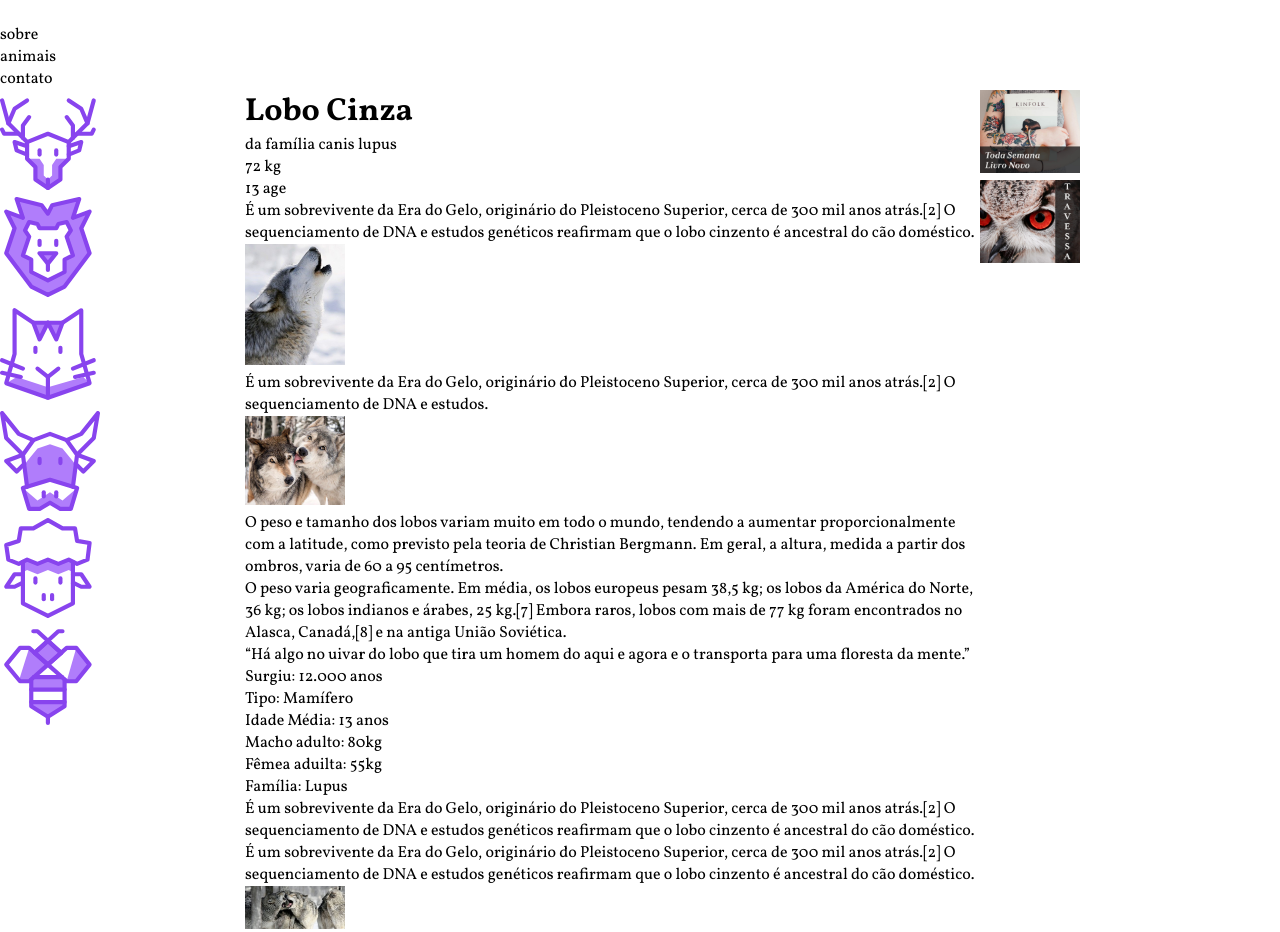
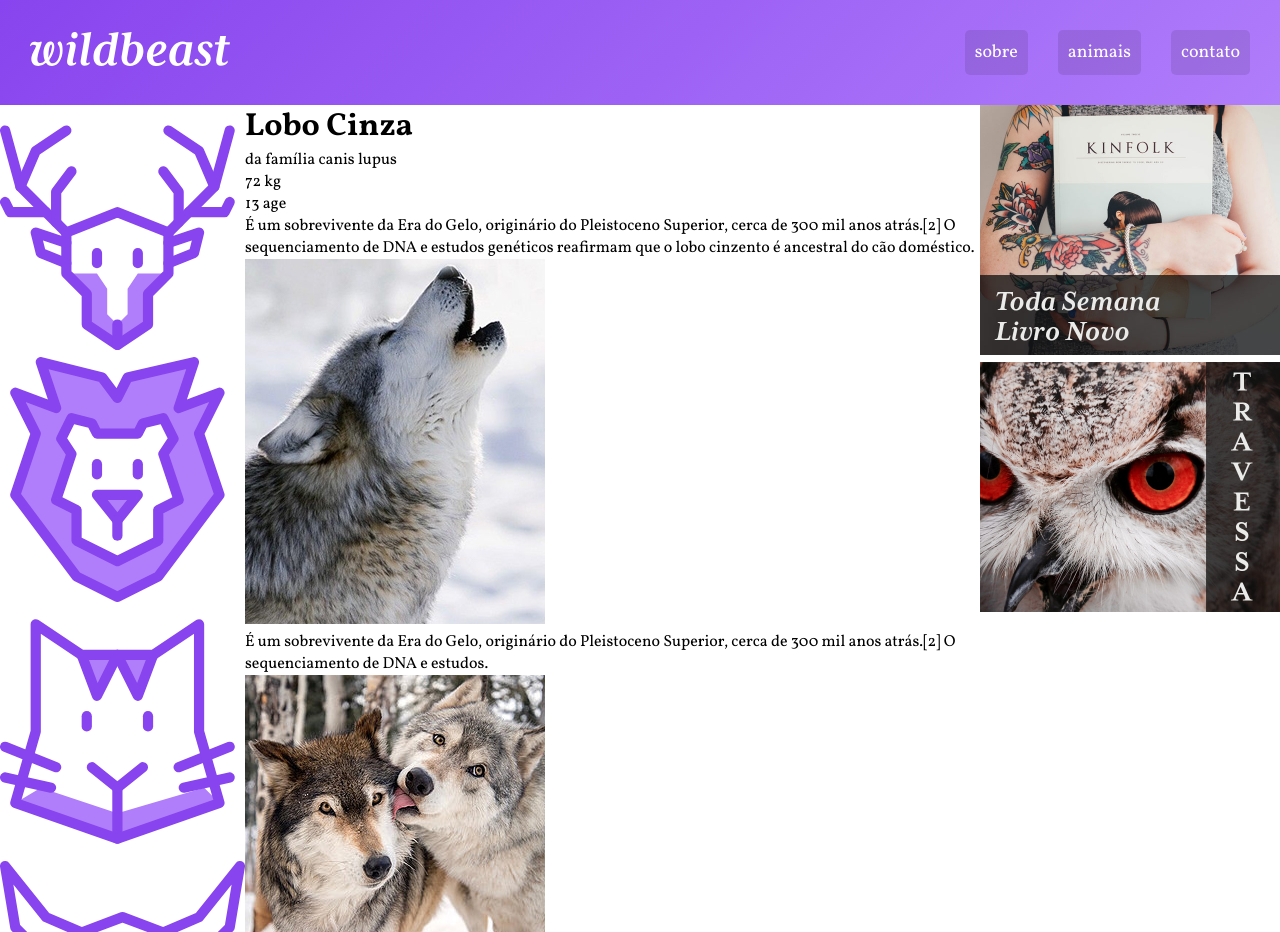
Before and after one commit to felipe-thomaz/wildbeast, a plain HTML site: page index.html in a window 1280 px wide. Shown: the top 932 px of the page. Drawn offline with Linux system fonts and the light colour scheme.

Commit message:
Estilizando o header

```diff
--- a/css/style.css
+++ b/css/style.css
@@ -19,7 +19,7 @@ body {
 }
 
 img {
-  max-width: 100px;
+  max-width: 100%;
 }
 
 /* GRID GERAL */
@@ -34,8 +34,43 @@ img {
   ;
 }
 
+/* HEADER */
 .header {
   grid-area: header;
+  background: linear-gradient(135deg, #8844ee, #B07DFB);
+  padding: 30px;
+  display: grid;
+  grid-template-columns: 1fr auto;
+  align-items: center;
+}
+
+.logo {
+  max-width: 200px;
+}
+
+.header nav ul {
+  display: flex;
+  flex-wrap: wrap;
+}
+
+.header nav a {
+  display: block;
+  padding: 10px;
+  color: white;
+  font-size: 1.125rem;
+  background-color: rgba(0, 0, 0, .1);
+  border-radius: 5px;
+  transition: .1s;
+}
+
+.header nav a:hover {
+  background-color: rgba(0, 0, 0, .5);
+}
+
+/* Coloca margem em todo li que vem seguido de outro li
+(li + li) */
+.header li + li {
+  margin-left: 30px;
 }
 
 .sidenav {
--- a/index.html
+++ b/index.html
@@ -16,9 +16,9 @@
       <a href="#" class="logo"><img src="img/wildbeast.svg" alt="Wildbeast"></a>
       <nav>
         <ul>
-          <li>sobre</li>
-          <li>animais</li>
-          <li>contato</li>
+          <li><a href="#">sobre</a></li>
+          <li><a href="#">animais</a></li>
+          <li><a href="#">contato</a></li>
         </ul>
       </nav>
     </header>
```
